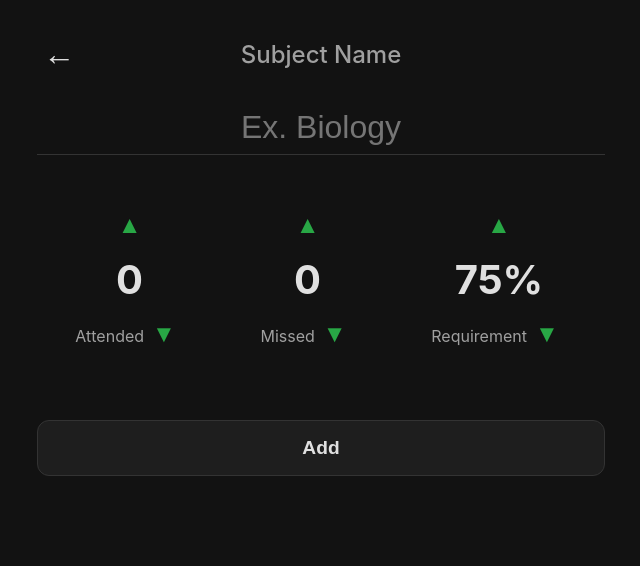
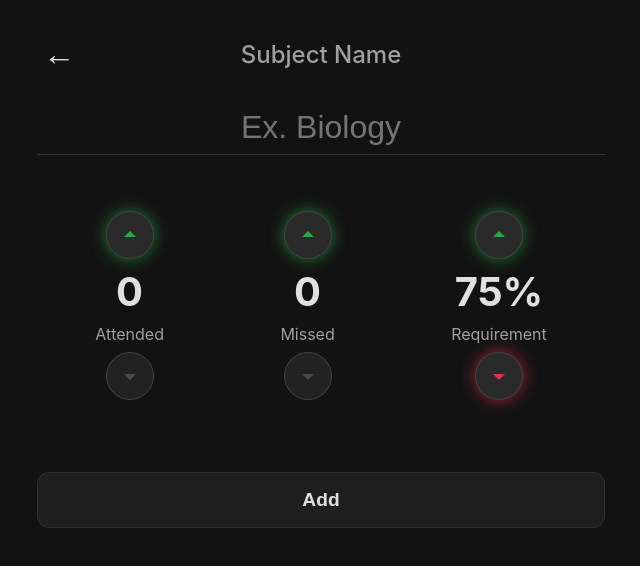
Before and after one commit to F0RREALTHO/BunkMate-UI, a React (Vite) app: page /add in a window 1280 px wide. Shown: the top 566 px of the page, without its empty margins (319-959 px from the left). Built offline with nearby package versions, Linux system fonts and the light colour scheme; sample sign-in values are in the browser's storage.

Commit message:
Button Updates

```diff
--- a/src/components/AddSubject.jsx
+++ b/src/components/AddSubject.jsx
@@ -2,6 +2,21 @@
 import { useNavigate } from 'react-router-dom';
 import { useAuth } from '../context/AuthContext.jsx';
 import api from '../services/api.js';
+
+// A simple SVG arrow component for the stepper buttons
+const ArrowIcon = ({ direction = 'up' }) => (
+    <svg
+        width="24"
+        height="24"
+        viewBox="0 0 24 24"
+        fill="none"
+        xmlns="http://www.w3.org/2000/svg"
+        style={{ transform: direction === 'down' ? 'rotate(180deg)' : 'none' }}
+    >
+      <path d="M12 8L18 14H6L12 8Z" fill="currentColor"/>
+    </svg>
+);
+
 
 const AddSubject = () => {
   const [name, setName] = useState('');
@@ -14,8 +29,8 @@
   const handleRequirementChange = (amount) => {
     setRequirement(prev => {
       const newValue = prev + amount;
-        if (newValue >= 0 && newValue <= 100) return newValue;
-        return prev;
+      // Clamp the value between 5 and 95
+      return Math.max(5, Math.min(95, newValue));
     });
   };
 
@@ -58,23 +73,56 @@
           />
 
           <div className="stepper-grid">
+            {/* Attended Stepper */}
             <div className="stepper">
-            <button type="button" onClick={() => setAttended(p => p + 1)}>&#9650;</button>
+              <button type="button" onClick={() => setAttended(p => p + 1)}>
+                <ArrowIcon direction="up" />
+              </button>
               <div className="stepper-value">{attended}</div>
               <label>Attended</label>
-            <button type="button" onClick={() => setAttended(p => Math.max(0, p - 1))}>&#9660;</button>
+              <button
+                  type="button"
+                  onClick={() => setAttended(p => p - 1)}
+                  disabled={attended === 0}
+              >
+                <ArrowIcon direction="down" />
+              </button>
             </div>
+
+            {/* Missed Stepper */}
             <div className="stepper">
-            <button type="button" onClick={() => setMissed(p => p + 1)}>&#9650;</button>
+              <button type="button" onClick={() => setMissed(p => p + 1)}>
+                <ArrowIcon direction="up" />
+              </button>
               <div className="stepper-value">{missed}</div>
               <label>Missed</label>
-            <button type="button" onClick={() => setMissed(p => Math.max(0, p - 1))}>&#9660;</button>
+              <button
+                  type="button"
+                  onClick={() => setMissed(p => p - 1)}
+                  disabled={missed === 0}
+              >
+                <ArrowIcon direction="down" />
+              </button>
             </div>
+
+            {/* Requirement Stepper */}
             <div className="stepper">
-            <button type="button" onClick={() => handleRequirementChange(5)}>&#9650;</button>
+              <button
+                  type="button"
+                  onClick={() => handleRequirementChange(5)}
+                  disabled={requirement === 95}
+              >
+                <ArrowIcon direction="up" />
+              </button>
               <div className="stepper-value">{requirement}%</div>
               <label>Requirement</label>
-            <button type="button" onClick={() => handleRequirementChange(-5)}>&#9660;</button>
+              <button
+                  type="button"
+                  onClick={() => handleRequirementChange(-5)}
+                  disabled={requirement === 5}
+              >
+                <ArrowIcon direction="down" />
+              </button>
             </div>
           </div>
 
--- a/src/index.css
+++ b/src/index.css
@@ -288,16 +288,27 @@
   align-items: center;
   justify-content: center;
   font-weight: bold;
+  transition: all 0.2s ease;
 }
 
 .control-group .btn-inc {
   background-color: var(--accent-green);
   color: white;
+  filter: drop-shadow(0 0 8px rgba(40, 167, 69, 0.7));
 }
 
 .control-group .btn-dec {
   background-color: var(--accent-red);
   color: white;
+  filter: drop-shadow(0 0 8px rgba(220, 53, 69, 0.7));
+}
+
+.control-group .btn-dec:disabled {
+  background-color: #333;
+  color: #4a4a4a;
+  cursor: not-allowed;
+  filter: none;
+  opacity: 0.5;
 }
 
 .delete-btn {
@@ -394,14 +405,41 @@
   text-align: center;
 }
 
+/* --- UPDATED STEPPER BUTTON STYLES --- */
 .stepper button {
-  background: none;
-  border: none;
+  background: #2a2a2a;
+  border: 1px solid #444;
+  cursor: pointer;
+  width: 48px;
+  height: 48px;
+  border-radius: 50%;
+  display: flex;
+  align-items: center;
+  justify-content: center;
+  margin: 0.5rem auto;
+  transition: all 0.2s ease;
+}
+
+/* Up buttons (first button in each stepper) */
+.stepper button:first-child:not(:disabled) {
   color: var(--accent-green);
-  font-size: 1.5rem;
-  cursor: pointer;
-  padding: 0.5rem;
+  filter: drop-shadow(0 0 8px rgba(40, 167, 69, 0.7));
 }
+
+/* Down buttons (last button in each stepper) */
+.stepper button:last-child:not(:disabled) {
+  color: var(--accent-red);
+  filter: drop-shadow(0 0 8px rgba(220, 53, 69, 0.7));
+}
+
+.stepper button:disabled {
+  color: #4a4a4a;
+  background: #222;
+  cursor: not-allowed;
+  filter: none;
+}
+/* --- END OF UPDATED STYLES --- */
+
 
 .stepper .stepper-value {
   font-size: 2.5rem;
@@ -447,9 +485,11 @@
 }
 
 .disabled-btn {
-  opacity: 0.5;
+  opacity: 0.4;
   pointer-events: none;
   cursor: not-allowed;
+  background-color: #333 !important; /* Force a neutral grey background */
+  color: #6b7280 !important; /* Dim the text color */
 }
 
 /* --- MEDIA QUERIES FOR RESPONSIVENESS --- */
```
Lines whose indentation alone changed are shown as unchanged.
